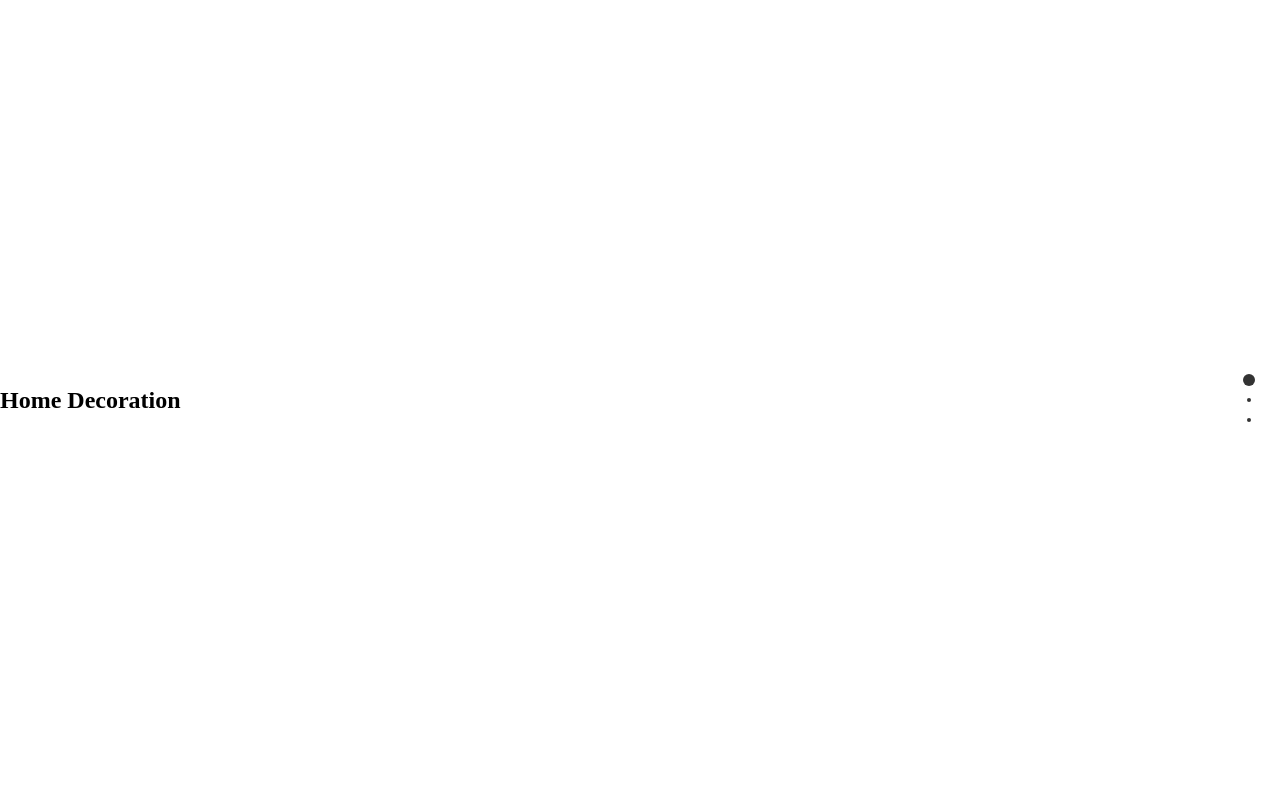
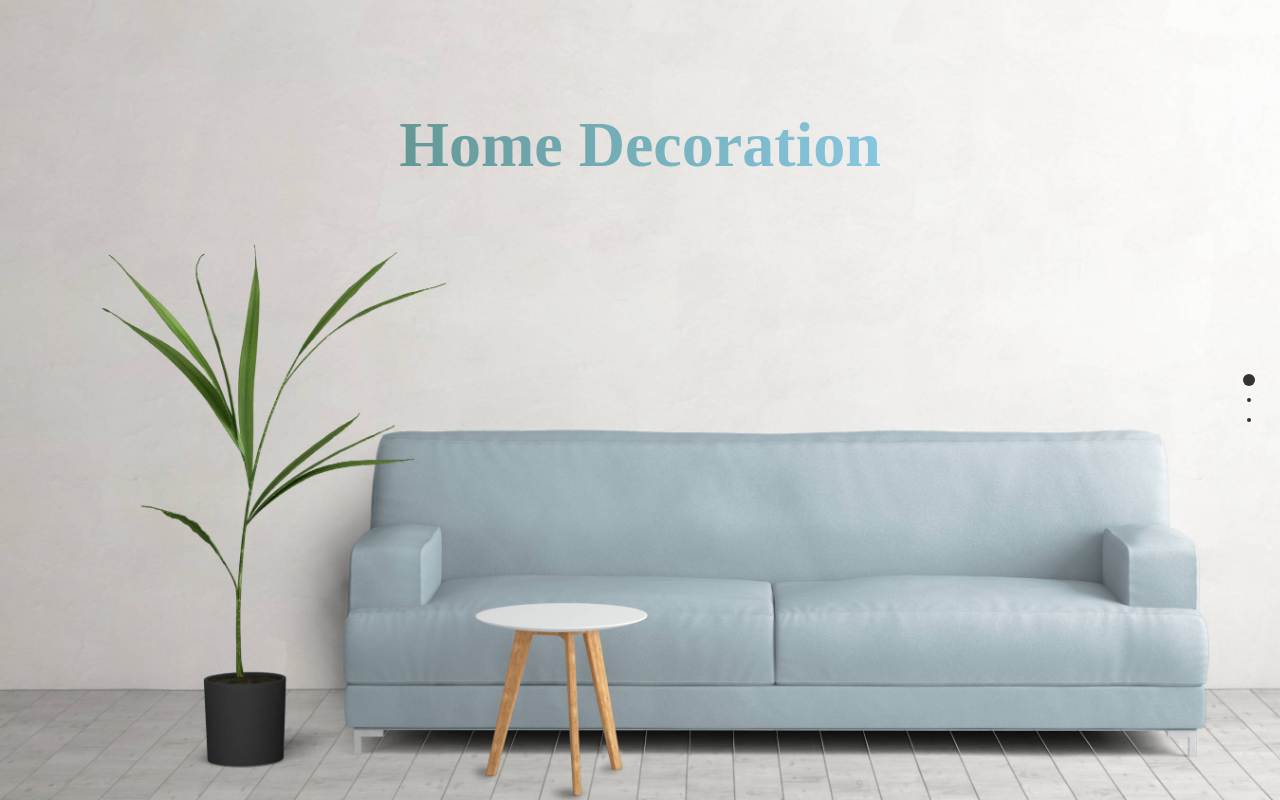
Before and after one commit to greatMonster11/Funny_HTML_series, a plain HTML site: page fullpage-animation/index.html in a window 1280 px wide. Drawn offline with Linux system fonts and the light colour scheme.

Commit message:
add section 1 with styled parts

```diff
--- a/fullpage-animation/style.css
+++ b/fullpage-animation/style.css
@@ -11,3 +11,20 @@
   left: 50%;
   transform: translate(-50%, -70%);
 }
+
+.s1 {
+  background-image: url("./img/couch.jpg");
+  background-size: cover;
+}
+
+.section h1 {
+  font-size: 64px;
+  position: absolute;
+  top: 20%;
+  left: 50%;
+  transform: translate(-50%, -70%);
+  /* Create a gradient for text by using background and webkit */
+  background: linear-gradient(to left, #87c7df, #649896);
+  -webkit-background-clip: text;
+  -webkit-text-fill-color: transparent;
+}
```
